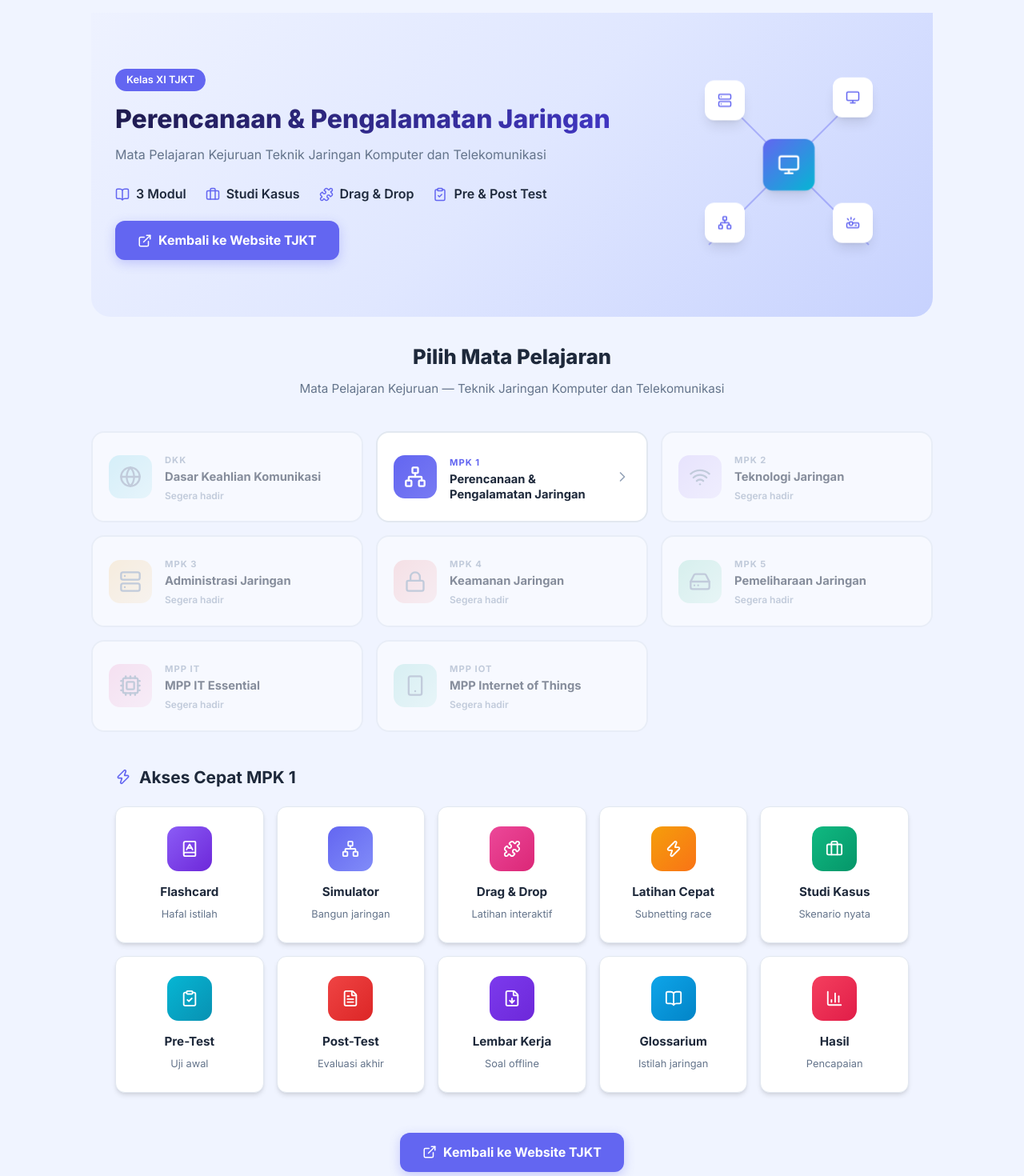
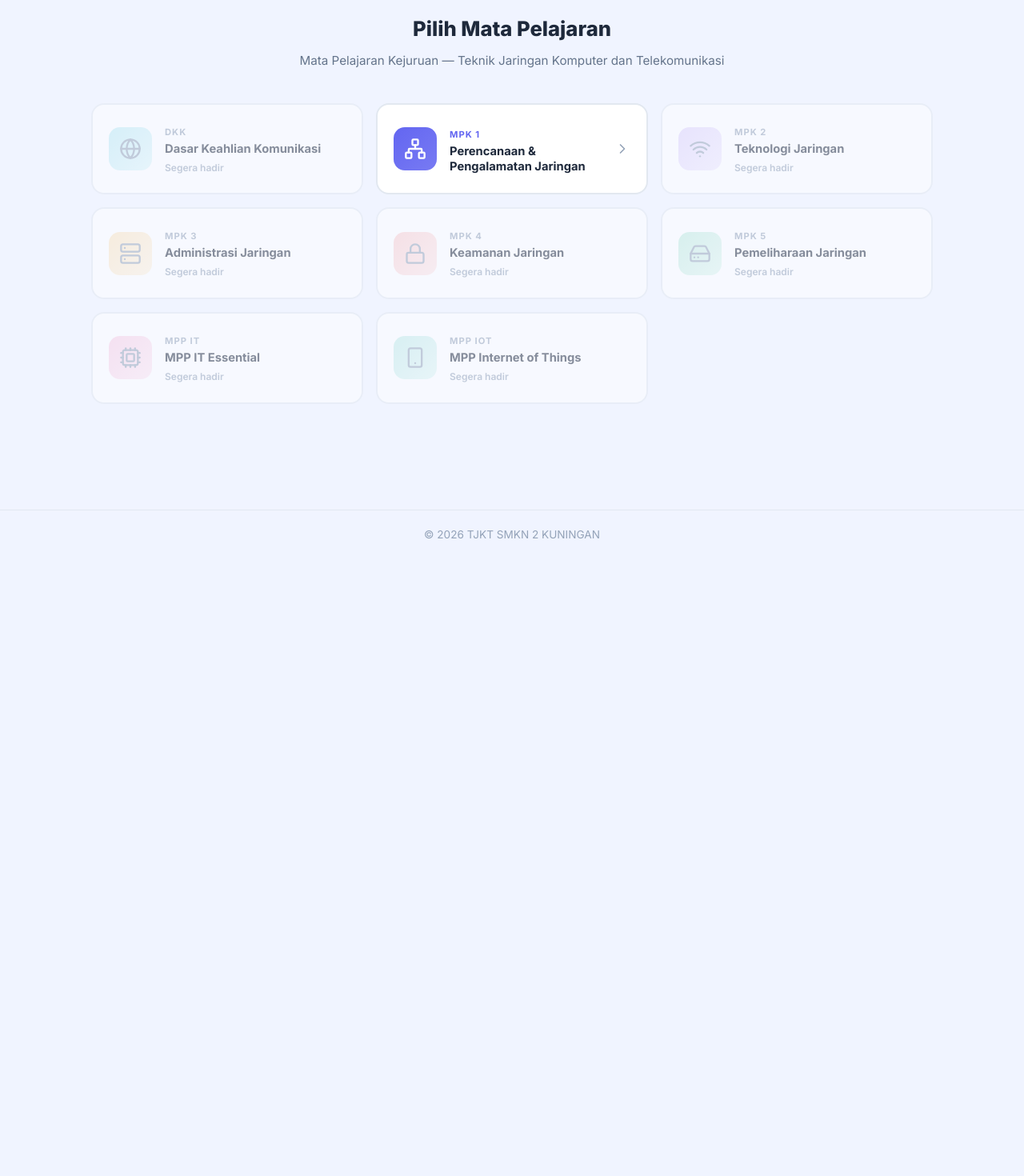
Before and after one commit to mulyadi66/media-pembelajaran-jarkom, a React (Vite) app: page / in a window 1280 px wide. Shown: the part 100-1570 px from the top of the page at 80% size. After the commit the page ends 800 px from the top, so only its background shows below. Built offline with nearby package versions, Linux system fonts and the light colour scheme.

Commit message:
fix: hapus hero section, akses cepat, dan tombol TJKT dari halaman Portal

```diff
--- a/src/pages/Portal.jsx
+++ b/src/pages/Portal.jsx
@@ -2,9 +2,7 @@ import { Link } from 'react-router-dom';
 import DarkModeToggle from '../components/DarkModeToggle';
 import {
   Network, Server, Globe, Wifi, Cpu, HardDrive, Lock, Smartphone,
-  ChevronRight, School, BookOpen, Briefcase, Puzzle, ClipboardCheck,
-  ExternalLink, Monitor, Projector, BookA, FileText, FileDown, BarChart3,
-  Zap
+  ChevronRight, School
 } from 'lucide-react';
 
 const subjects = [
@@ -36,39 +34,6 @@ export default function Portal() {
       </header>
 
       <main className="portal-main">
-        {/* Hero Section */}
-        <section className="hero">
-          <div className="hero-content">
-            <div className="hero-badge">Kelas XI TJKT</div>
-            <h1>Perencanaan & Pengalamatan Jaringan</h1>
-            <p>Mata Pelajaran Kejuruan Teknik Jaringan Komputer dan Telekomunikasi</p>
-            <div className="hero-stats">
-              <div className="stat"><BookOpen size={18} /> <span>3 Modul</span></div>
-              <div className="stat"><Briefcase size={18} /> <span>Studi Kasus</span></div>
-              <div className="stat"><Puzzle size={18} /> <span>Drag & Drop</span></div>
-              <div className="stat"><ClipboardCheck size={18} /> <span>Pre & Post Test</span></div>
-            </div>
-            <a href="https://tjkt.smkn2-kng.sch.id/" className="hero-back-btn">
-              <ExternalLink size={16} /> Kembali ke Website TJKT
-            </a>
-          </div>
-          <div className="hero-visual">
-            <div className="network-animation">
-              <div className="node center-node"><Monitor size={28} /></div>
-              <div className="node node-1"><Server size={18} /></div>
-              <div className="node node-2"><Monitor size={18} /></div>
-              <div className="node node-3"><Network size={18} /></div>
-              <div className="node node-4"><Projector size={18} /></div>
-              <svg className="lines" viewBox="0 0 300 300">
-                <line x1="150" y1="150" x2="50" y2="50" stroke="rgba(99,102,241,0.4)" strokeWidth="2"/>
-                <line x1="150" y1="150" x2="250" y2="50" stroke="rgba(99,102,241,0.4)" strokeWidth="2"/>
-                <line x1="150" y1="150" x2="50" y2="250" stroke="rgba(99,102,241,0.4)" strokeWidth="2"/>
-                <line x1="150" y1="150" x2="250" y2="250" stroke="rgba(99,102,241,0.4)" strokeWidth="2"/>
-              </svg>
-            </div>
-          </div>
-        </section>
-
         <div className="portal-hero">
           <h2>Pilih Mata Pelajaran</h2>
           <p>Mata Pelajaran Kejuruan — Teknik Jaringan Komputer dan Telekomunikasi</p>
@@ -102,40 +67,6 @@ export default function Portal() {
             );
           })}
         </div>
-
-        {/* Akses Cepat */}
-        <section className="section-block" style={{marginTop: 40}}>
-          <h2><Zap size={20} /> Akses Cepat MPK 1</h2>
-          <div className="actions-grid">
-            {[
-              { to: '/mpk1/flashcard', icon: BookA, title: 'Flashcard', desc: 'Hafal istilah', color: ['#8b5cf6', '#6d28d9'] },
-              { to: '/mpk1/simulator', icon: Network, title: 'Simulator', desc: 'Bangun jaringan', color: ['#6366f1', '#818cf8'] },
-              { to: '/mpk1/dragdrop', icon: Puzzle, title: 'Drag & Drop', desc: 'Latihan interaktif', color: ['#ec4899', '#db2777'] },
-              { to: '/mpk1/challenge', icon: Zap, title: 'Latihan Cepat', desc: 'Subnetting race', color: ['#f59e0b', '#f97316'] },
-              { to: '/mpk1/kasus', icon: Briefcase, title: 'Studi Kasus', desc: 'Skenario nyata', color: ['#10b981', '#059669'] },
-              { to: '/mpk1/pretest', icon: ClipboardCheck, title: 'Pre-Test', desc: 'Uji awal', color: ['#06b6d4', '#0891b2'] },
-              { to: '/mpk1/posttest', icon: FileText, title: 'Post-Test', desc: 'Evaluasi akhir', color: ['#ef4444', '#dc2626'] },
-              { to: '/mpk1/worksheet', icon: FileDown, title: 'Lembar Kerja', desc: 'Soal offline', color: ['#7c3aed', '#6d28d9'] },
-              { to: '/mpk1/glossary', icon: BookOpen, title: 'Glossarium', desc: 'Istilah jaringan', color: ['#0ea5e9', '#0284c7'] },
-              { to: '/mpk1/hasil', icon: BarChart3, title: 'Hasil', desc: 'Pencapaian', color: ['#f43f5e', '#e11d48'] },
-            ].map(({ to, icon: Icon, title, desc, color }) => (
-              <Link to={to} className="action-card" key={to}>
-                <div className="action-icon" style={{background: `linear-gradient(135deg, ${color[0]}, ${color[1]})`}}>
-                  <Icon size={22} color="white" />
-                </div>
-                <h4>{title}</h4><p>{desc}</p>
-              </Link>
-            ))}
-          </div>
-        </section>
-
-        {/* Website TJKT */}
-        <section className="section-block" style={{textAlign: 'center', marginTop: 20, marginBottom: 40}}>
-          <a href="https://tjkt.smkn2-kng.sch.id/" target="_blank" rel="noopener noreferrer"
-            className="hero-back-btn" style={{display: 'inline-flex'}}>
-            <ExternalLink size={18} /> Kembali ke Website TJKT
-          </a>
-        </section>
       </main>
 
       <footer className="portal-footer">
```
